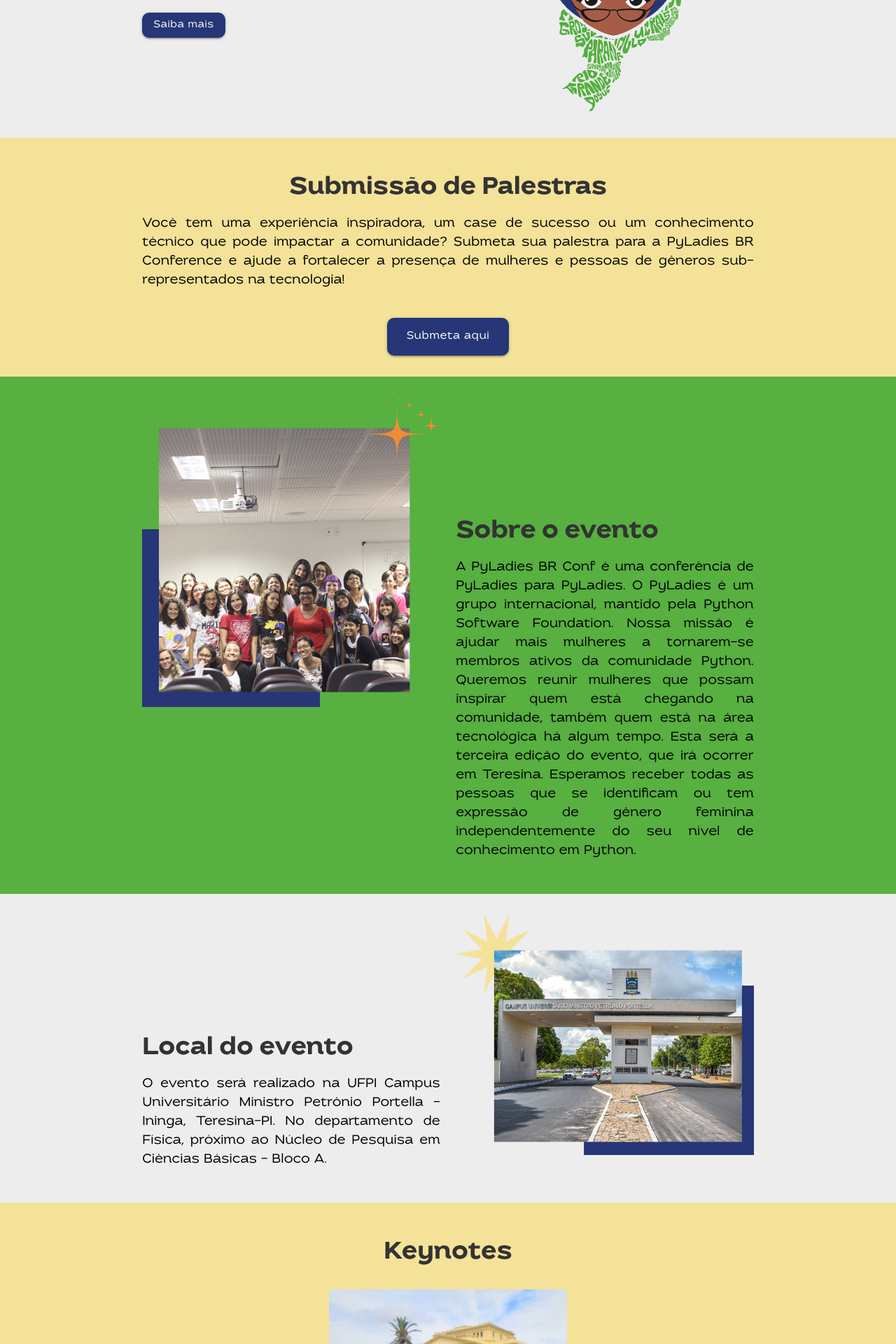
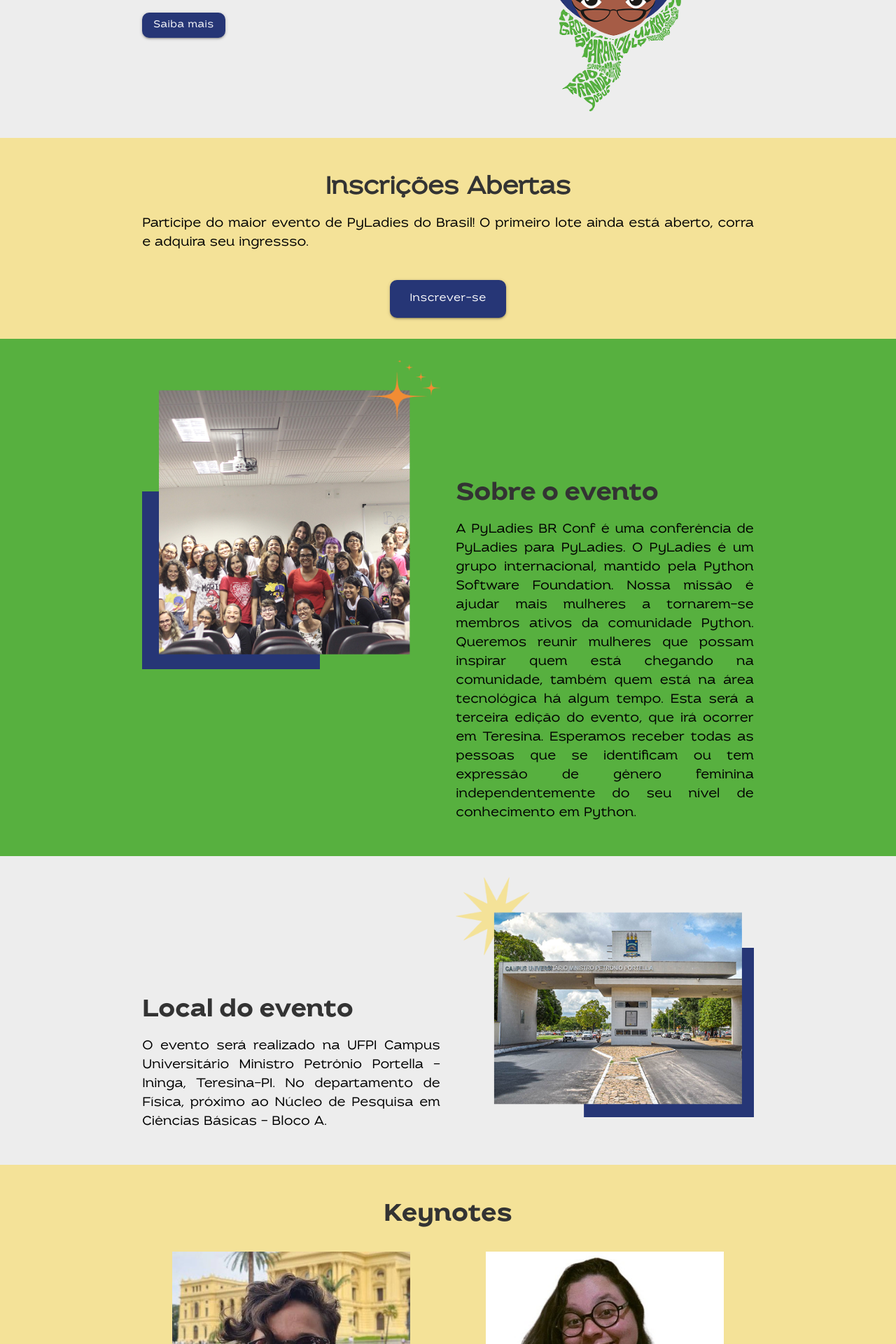
Before and after one commit to pyladies-brazil/conf, a Jekyll site: the page built from index.html, in a window 1280 px wide. Shown: the part 337-2257 px from the top of the page at 70% size. Built offline with Jekyll 4.4.1, drawn with Linux system fonts in a browser that asks for light colours; some of the changed text lies outside the part shown.

Commit message:
Atualizada seção de keynotes e patrocionadores

```diff
--- a/_includes/inscricoes.html
+++ b/_includes/inscricoes.html
@@ -1,11 +1,13 @@
-<div >
-        <div class="row">
-           <div class="container">
-              <div class="user-details">
-                <h2>Assista</h2>
-                <p> Você não pode ficar de fora! </p>
-                <a class="btn-large waves-effect waves-light color-button" href="https://www.youtube.com/channel/UCzFDzkgQ3mWNvcHoTVcT2bg">Estamos live no YouTube!</a>
-              </div>
-            </div>
-        </div>
-      </div>
+<div class="container">
+	<div class="row inscricoes center">
+		<div class="col s12">
+			<h4>Inscrições Abertas</h4>
+			<p class="text_justify">
+				Participe do maior evento de PyLadies do Brasil! O primeiro lote ainda está aberto, corra e adquira seu ingressso.
+			</p>
+
+			<br/>
+			<a class="waves-effect waves-light btn btn-large" target="_blank" href="https://www.even3.com.br/pyladies-br-conference-3-536440/">Inscrever-se</a>
+		</div>
+	</div>
+</div>
--- a/_includes/keynotes.html
+++ b/_includes/keynotes.html
@@ -8,7 +8,7 @@
 	</div>
 
 	<div class="row keynotes2">
-		<div class="col s12 m6 offset-m3">
+		<div class="col s12 m6">
 			<img alt="pyladiesbr" src="{{ "/assets/img/keynotes/gabi_cavalcante.jpg" | prepend: site.baseurl }}" />
 			<div class="keynotes_desc">
 				<div class="row">
@@ -19,14 +19,30 @@
 					<div class="col s12">
 						<p class="text_justify">Com 10 anos de experiência em desenvolvimento de software, Gabi Cavalcante já passou por áreas envolvendo segurança, dados e governança. Hoje, como líder técnica na Vinta Software, ajuda a criar produtos web escaláveis com Django e React. Além de gostar de café, uma boa praia (ou trilha no meio do mato) e livros de suspense, adora trocar ideias sobre como escrever um código mais simples e sustentável - e está sempre em busca de boas discussões sobre o assunto!</p>
 					</div>
-
-					<!-- <div class="col s6 social_media1">
-						<a class="btn-floating btn-small" target="_blank" href="https://www.instagram.com/gabriela.cavalcante.da.silva/"><i class="fa fa-instagram"></i></a>
-					</div> -->
 					<div class="col s12 center">
 						<a class="btn-floating btn-small" target="_blank" href="https://www.linkedin.com/in/gabrielacavalcante"><i class="fa fa-linkedin"></i></a>
 					</div>
 				</div>
 			</div>
+		</div>
+
+		<div class="col s12 m6">
+			<img alt="pyladiesbr" src="{{ "/assets/img/keynotes/amanda_barbosa.jpg" | prepend: site.baseurl }}" />
+			<div class="keynotes_desc">
+				<div class="row">
+					<div class="col s12">
+						<h5>Amanda Barbosa</h5>
+					</div>
+
+					<div class="col s12">
+						<p class="text_justify">Amanda é Customer Success na Rocketseat, plataforma de aprendizado contínuo em programação e maior comunidade de desenvolvedores da América Latina. Impacta milhares de alunos e alunas, guiando-os a alcançarem seus objetivos por meio de práticas inovadoras de educação e desenvolvimento além do código. É apaixonada por tecnologia, inovação e iniciativas de impacto social.
+						Ela vai compartilhar insights valiosos sobre a jornada de carreira dev, destacando habilidades essenciais e estratégias para acelerar a senioridade, com dicas práticas para se destacar no mercado e crescer internamente</p>
+					</div>
+					<div class="col s12 center">
+						<a class="btn-floating btn-small" target="_blank" href="https://www.linkedin.com/in/barbosaamanda"><i class="fa fa-linkedin"></i></a>
+					</div>
+				</div>
+			</div>
+		</div>
 	</div>
 </div>
--- a/_includes/patrocinadores.html
+++ b/_includes/patrocinadores.html
@@ -8,10 +8,24 @@
 	</div>
 
 	<div class="row">
-		<div class="col s12 m3 offset-m4 center">
+		<div class="col s12 m3 offset-m1 center">
 			<a target="_blank" href="https://www.python.org/psf-landing/">
-				<img alt="psf" src="{{ "/assets/img/patrocinadores/psf.png" | prepend: site.baseurl }}" />
+				<img alt="Python Software Foundation" src="{{ "/assets/img/patrocinadores/psf.png" | prepend: site.baseurl }}" />
 				<span>Python Software Foundation</span>
+			</a>
+		</div>
+
+		<div class="col s12 m3 offset-m1 center">
+			<a target="_blank" href="https://www.rocketseat.com.br/">
+				<img alt="Rocketseat" src="{{ "/assets/img/patrocinadores/rocketseat.png" | prepend: site.baseurl }}" />
+				<span>Rocketseat</span>
+			</a>
+		</div>
+
+		<div class="col s12 m3 offset-m1 center">
+			<a target="_blank" href="https://www.stickersdevs.com.br/">
+				<img alt="Stickers Devs" src="{{ "/assets/img/patrocinadores/stickers.png" | prepend: site.baseurl }}" />
+				<span>Stickers Devs</span>
 			</a>
 		</div>
 	</div>
--- a/_layouts/default.html
+++ b/_layouts/default.html
@@ -8,8 +8,12 @@
         {% include titulo.html %}
       </section>
 
-	  <section id="apoie" class="sessao sub_palestras">
+	  <!-- <section id="apoie" class="sessao sub_palestras">
         {% include submissao_palestras.html %}
+      </section> -->
+
+	  <section id="inscricoes" class="sessao inscricoes">
+        {% include inscricoes.html %}
       </section>
 
       <section id="sobre" class="sessao sobre">
--- a/assets/css/style.css
+++ b/assets/css/style.css
@@ -340,3 +340,7 @@ h4 {
 .page-footer h5{
   color: #fff;
 }
+
+.inscricoes{
+	background-color: #F4E298;
+}
```
Also changed, not shown: assets/img/imd.png (deleted), assets/img/keynotes/amanda_barbosa.jpg (added), assets/img/keynotes/gabi_cavalcante.jpg, assets/img/logo-luiza-labs.png (deleted), assets/img/patrocinadores/psf.png, assets/img/patrocinadores/rocketseat.png (added), assets/img/patrocinadores/stickers.png (added).
